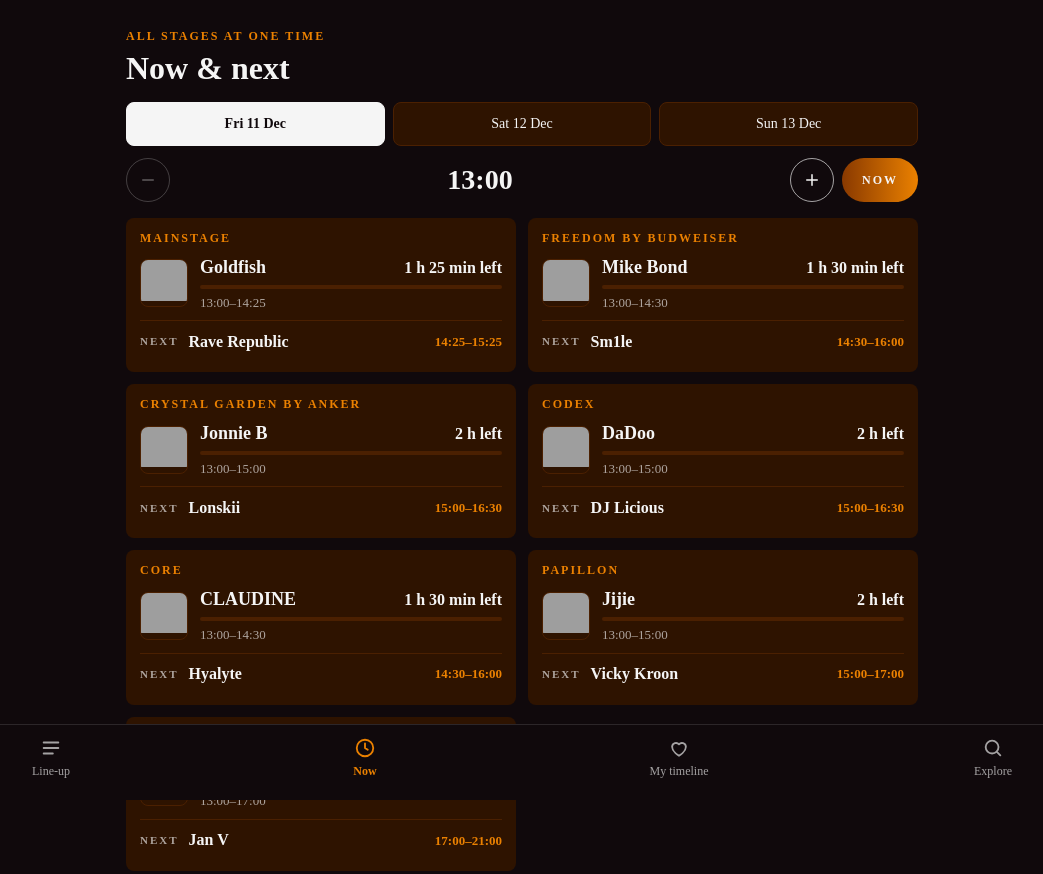
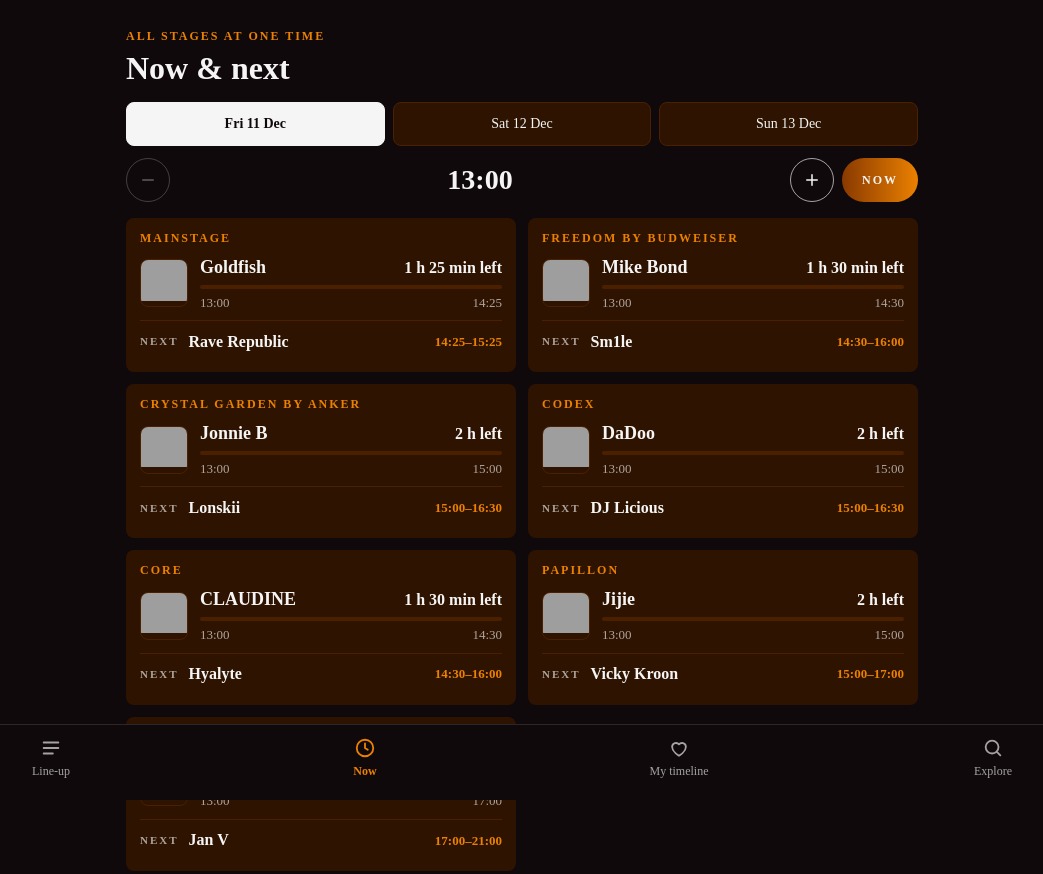
Before and after one commit to AikoPath/tomorrowland-lineup, an Astro site: page /now in a window 1280 px wide. Shown: the top 874 px of the page, without its empty margins (118-1161 px from the left). Built offline with nearby package versions, Linux system fonts and the light colour scheme; Astro itself is replaced by a stand-in of ours; no server answers; grey boxes are pictures that could not be loaded.

Commit message:
Show the set start and end time at the ends of the progress bar (#64)
On the Now page, the start time shows below the left end of the progress bar.
The end time shows below the right end.

Co-authored-by: Claude Opus 5.5 <noreply@anthropic.com>

```diff
--- a/src/pages/now.astro
+++ b/src/pages/now.astro
@@ -67,7 +67,10 @@ const daysData = JSON.stringify(days).replaceAll('<', '\\u003c');
                     <div class="progress" aria-hidden="true">
                       <div class="progress-bar" />
                     </div>
-                    <span class="set-time" />
+                    <div class="set-time">
+                      <span class="set-start" />
+                      <span class="set-end" />
+                    </div>
                   </div>
                 </div>
                 <p class="idle">No set at this time</p>
@@ -167,7 +170,8 @@ const daysData = JSON.stringify(days).replaceAll('<', '\\u003c');
         } else image.remove();
         initials.textContent = firstArtist.image ? '' : firstArtist.initials;
         showNames(part('.current .names'), current.set.artists);
-        part('.set-time').textContent = setTime(current.set);
+        part('.set-start').textContent = clockLabel(current.set.start);
+        part('.set-end').textContent = clockLabel(current.set.end);
         part('.progress-bar').style.width = `${current.progress * 100}%`;
         part('.time-left').textContent = timeLeftLabel(current.minutesLeft);
       }
@@ -477,7 +481,10 @@ const daysData = JSON.stringify(days).replaceAll('<', '\\u003c');
   }
 
   .set-time {
+    display: flex;
+    justify-content: space-between;
     font-size: 0.8125rem;
+    font-variant-numeric: tabular-nums;
   }
 
   .idle {
```
